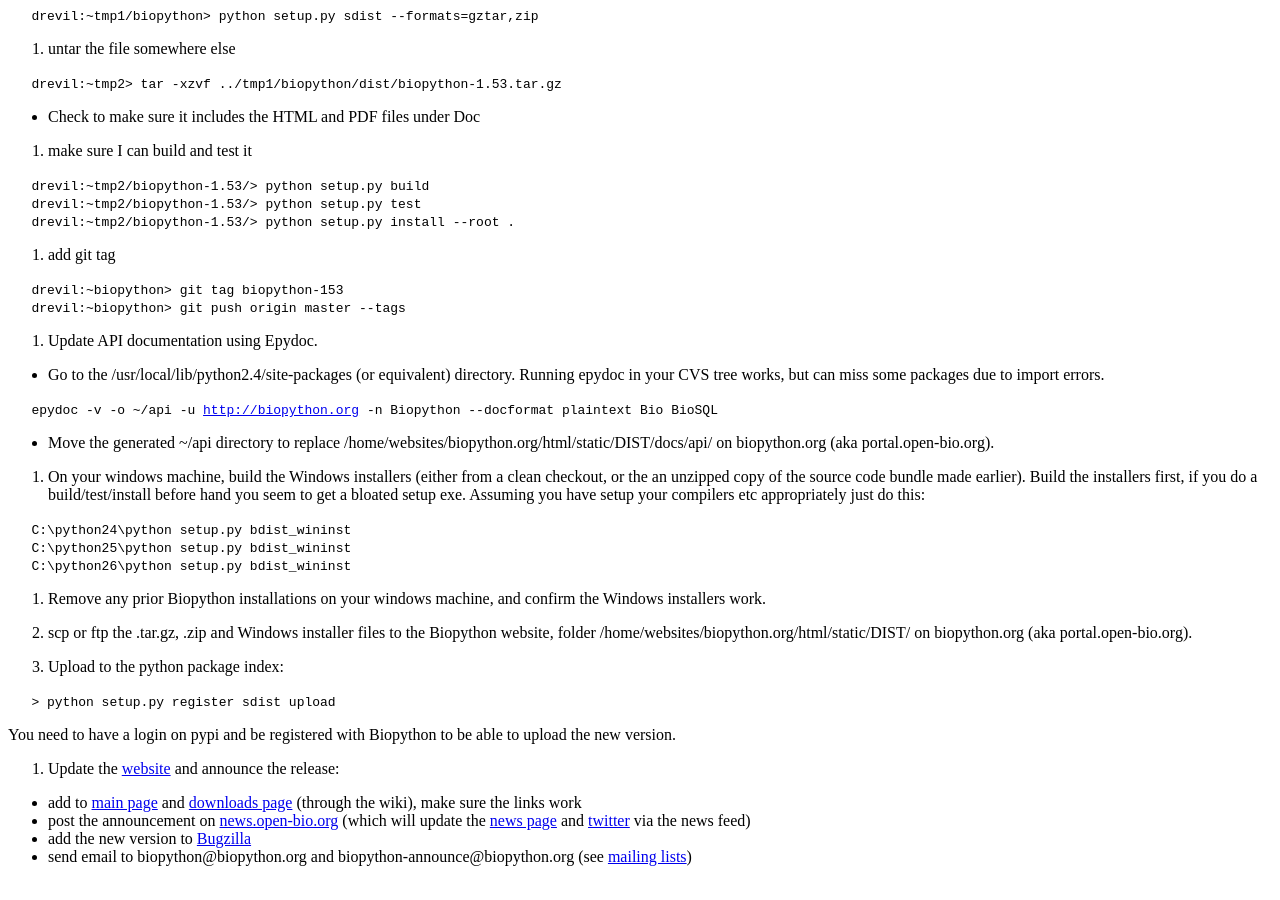
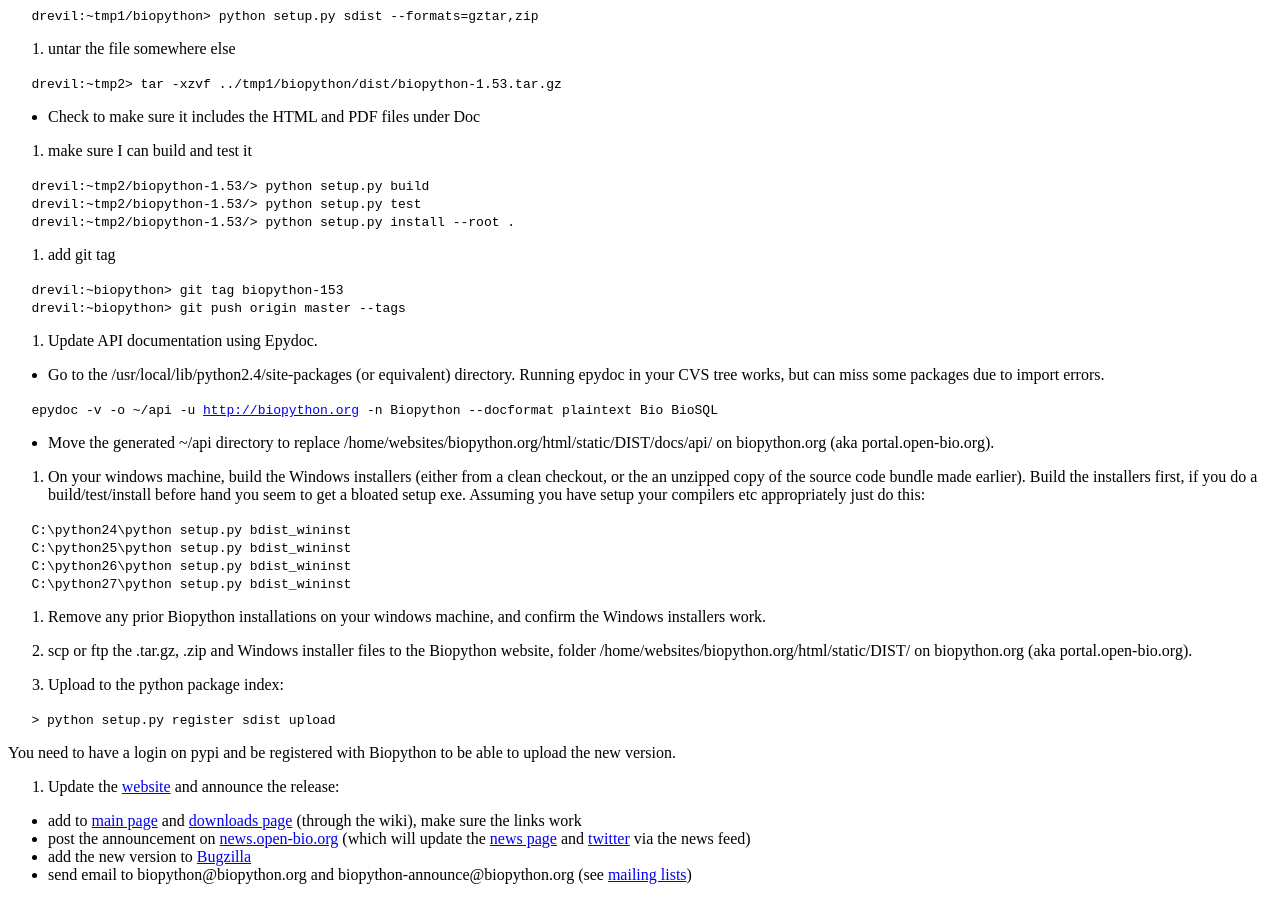
Before and after one commit to biopython/biopython.github.io, a Jekyll site: the page built from wiki/Building_a_release.md, in a window 1280 px wide and 900 px high, scrolled down 1296 px. Built offline with Jekyll 4.4.1, drawn with Linux system fonts in a browser that asks for light colours.

Commit message:
Change to wiki page

```diff
--- a/wiki/Building_a_release.md
+++ b/wiki/Building_a_release.md
@@ -121,6 +121,7 @@ your compilers etc appropriately just do this:
 `   C:\python24\python setup.py bdist_wininst`
 `   C:\python25\python setup.py bdist_wininst`
 `   C:\python26\python setup.py bdist_wininst`
+`   C:\python27\python setup.py bdist_wininst`
 
 18. Remove any prior Biopython installations on your windows machine,
 and confirm the Windows installers work.
```
Also changed, not shown: 1 other file.
